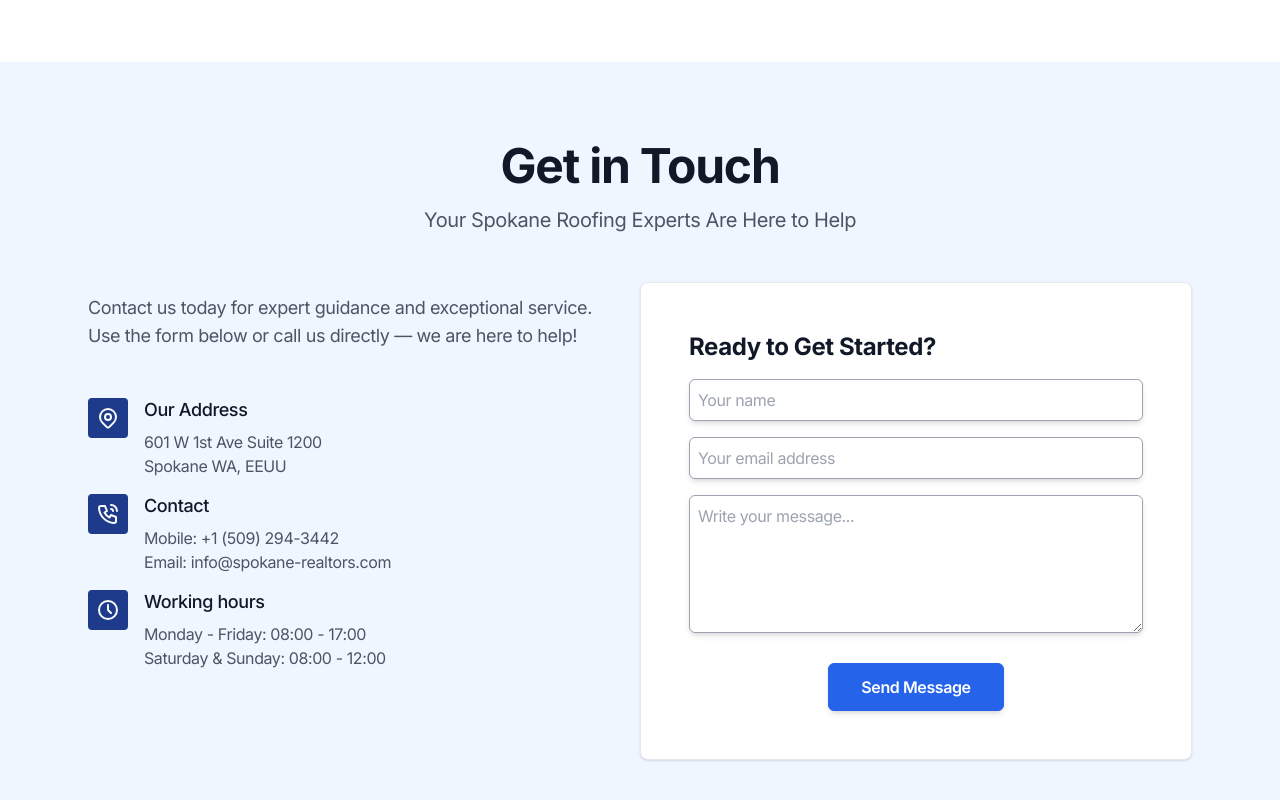
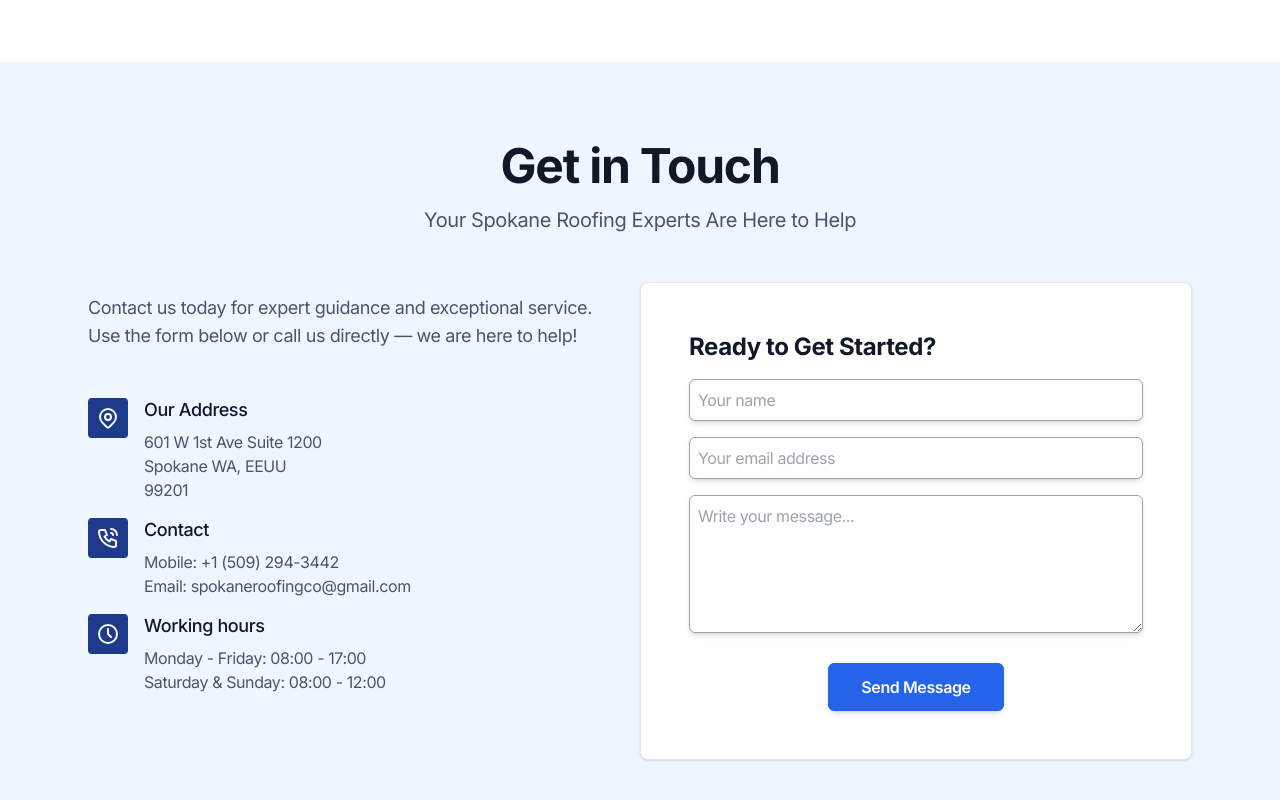
Before and after one commit to webDesignMumeishon/spokane-roofing, a Next.js app: page / in a window 1280 px wide. Shown: the part 4431-5231 px from the top of the page. Built offline with nearby package versions, Linux system fonts and the light colour scheme.

Commit message:
add email

```diff
--- a/src/content/privacy/privacy.md
+++ b/src/content/privacy/privacy.md
@@ -45,5 +45,5 @@ If you have any questions or concerns about these Terms and Conditions, please c
 
 Spokane Roofing
 Phone: (509) 294-3442
-Email: info@spokane-realtors.com
+Email: spokaneroofingco@gmail.com
 Address: 601 W 1st Ave Suite 1200
--- a/src/shared/data/pages/home.data.tsx
+++ b/src/shared/data/pages/home.data.tsx
@@ -611,12 +611,12 @@ export const contactHome: ContactProps = {
   items: [
     {
       title: 'Our Address',
-      description: ['601 W 1st Ave Suite 1200', 'Spokane WA, EEUU'],
+      description: ['601 W 1st Ave Suite 1200', 'Spokane WA, EEUU', '99201'],
       icon: IconMapPin,
     },
     {
       title: 'Contact',
-      description: ['Mobile: +1 (509) 294-3442', 'Email: info@spokane-realtors.com'],
+      description: ['Mobile: +1 (509) 294-3442', 'Email: spokaneroofingco@gmail.com'],
       icon: IconPhoneCall,
     },
 
```
